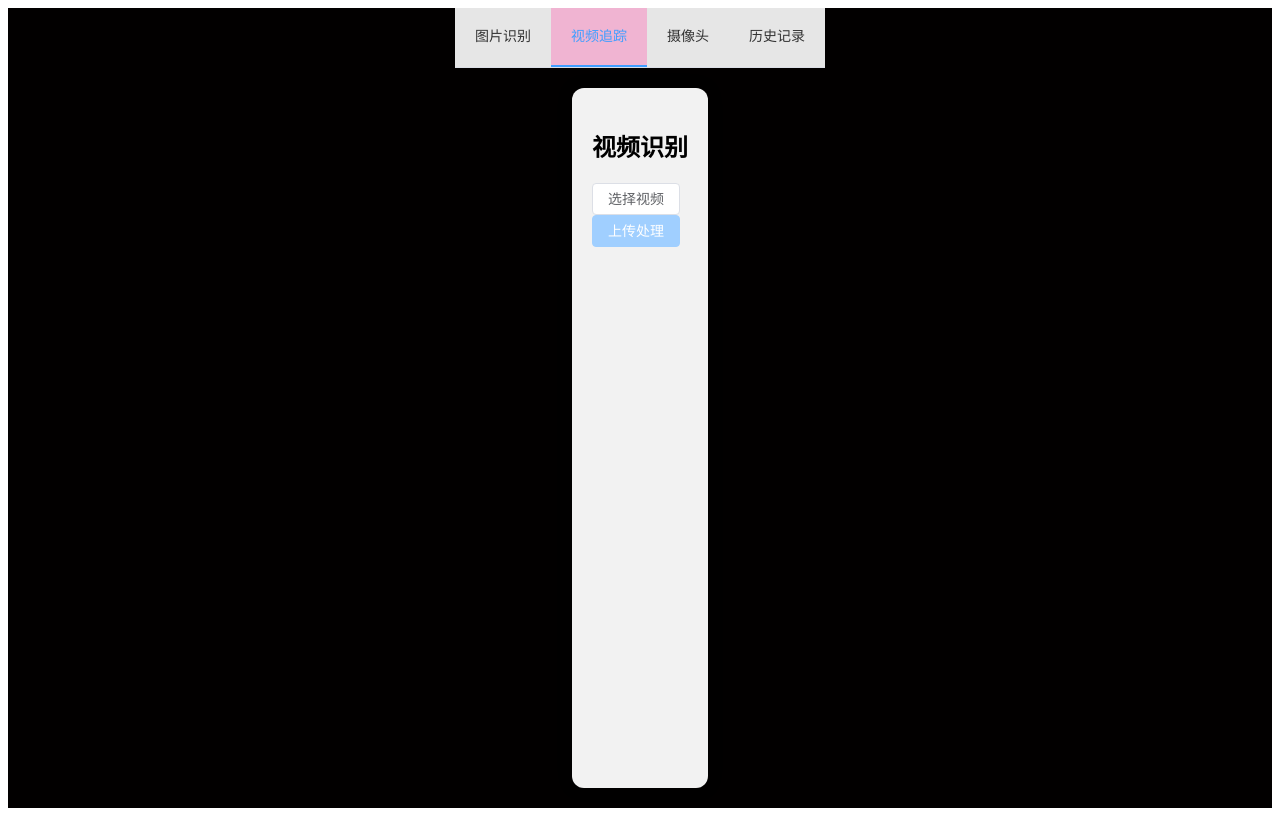
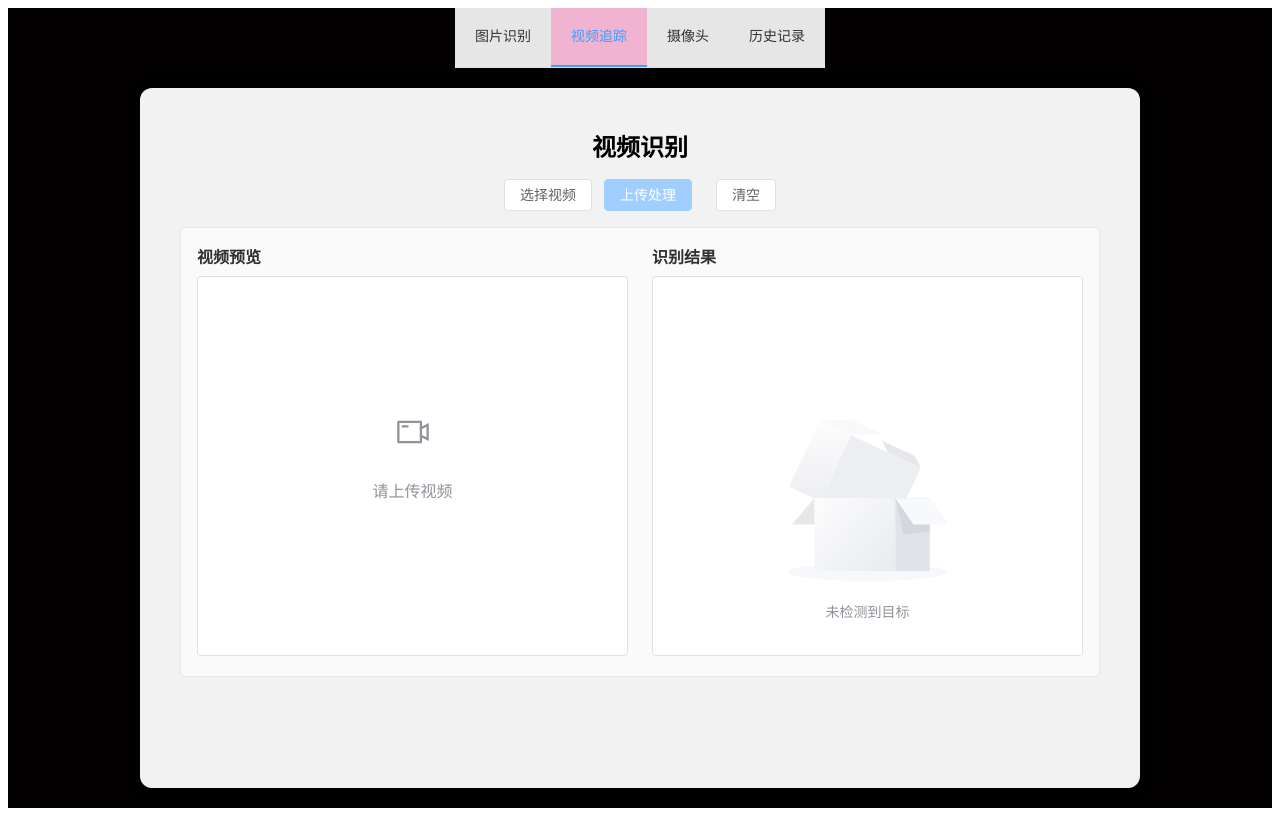
Before and after one commit to winkey11111/program-two, a Vue app in the folder front/: page /video in a window 1280 px wide. Built offline with nearby package versions, Linux system fonts and the light colour scheme; no server answers.

Commit message:
郑敬存 更新各页面样式

```diff
--- a/front/src/App.vue
+++ b/front/src/App.vue
@@ -1,6 +1,5 @@
 <template>
   <el-container class="app-container">
-    <!-- 导航栏 -->
     <el-header class="app-header">
       <el-menu
         :default-active="$route.path"
@@ -16,7 +15,6 @@
       </el-menu>
     </el-header>
 
-    <!-- 主内容区域 -->
     <el-main class="app-main">
       <router-view />
     </el-main>
@@ -28,6 +26,7 @@
 </script>
 
 <style scoped>
+
 .app-header {
   display: flex;
   justify-content: center;
@@ -92,7 +91,8 @@
   box-shadow: 0 0 15px rgba(0, 0, 0, 0.2);
   border-radius: 12px;
   margin: 20px auto;
-  max-width: 900px;
+  max-width: min(1000px, 95vw);
+  width: 100%;
 }
 
 /* 导航栏 */
--- a/front/src/views/CameraDetect.vue
+++ b/front/src/views/CameraDetect.vue
@@ -1,60 +1,63 @@
 <template>
-  <div>
-    <h2>摄像头识别</h2>
+  <div class="camera-page">
+    <h2 class="page-title">摄像头识别</h2>
 
-    <div>
-      <video ref="localVideo" autoplay playsinline style="width:600px;height:auto;border:1px solid #ccc"></video>
+    <!-- 视频区域 -->
+    <div class="video-container">
+      <video
+        ref="localVideo"
+        autoplay
+        playsinline
+        class="camera-video"
+      ></video>
     </div>
 
-    <div style="margin-top:8px">
+    <!-- 按钮区域：居中并排 -->
+    <div class="button-group">
       <el-button type="primary" @click="startCamera" :disabled="streaming">打开摄像头</el-button>
       <el-button @click="stopCamera" :disabled="!streaming">关闭摄像头</el-button>
       <el-button type="success" @click="captureFrame" :disabled="!streaming">抓拍并识别</el-button>
-      <el-button type="warning" @click="startRecording" :disabled="!streaming || recording">开始录制片段</el-button>
-      <el-button type="danger" @click="stopRecording" :disabled="!recording">停止并上传片段</el-button>
     </div>
 
-    <div v-if="lastResult" style="margin-top:12px">
+    <!-- 识别结果 -->
+    <div v-if="lastResult" class="result-section">
       <h3>最后一次抓拍识别</h3>
-      <img :src="lastResultUrl" style="max-width:90%"/>
-      <pre>{{ lastResult.objects }}</pre>
+      <img :src="lastResultUrl" class="result-image" />
+      <pre class="result-json">{{ JSON.stringify(lastResult.objects, null, 2) }}</pre>
     </div>
   </div>
 </template>
 
 <script setup>
 import { ref } from 'vue'
-import { postCameraFrame, saveCameraClip } from '../api'
+import { postCameraFrame } from '../api'
 
 const localVideo = ref(null)
 const streamRef = ref(null)
 const streaming = ref(false)
 const lastResult = ref(null)
 const lastResultUrl = ref("")
-let mediaRecorder = null
-let recordedBlobs = []
-const recording = ref(false)
 
-async function startCamera(){
-  try{
+async function startCamera() {
+  try {
     const stream = await navigator.mediaDevices.getUserMedia({ video: true, audio: false })
     streamRef.value = stream
     localVideo.value.srcObject = stream
     streaming.value = true
-  }catch(e){
+  } catch (e) {
     alert("无法打开摄像头: " + e.message)
   }
 }
 
-function stopCamera(){
-  if(streamRef.value){
+function stopCamera() {
+  if (streamRef.value) {
     streamRef.value.getTracks().forEach(t => t.stop())
     streamRef.value = null
     streaming.value = false
   }
 }
 
-function captureFrame(){
+function captureFrame() {
   const video = localVideo.value
   const canvas = document.createElement("canvas")
   canvas.width = video.videoWidth || 640
@@ -67,28 +70,73 @@ function captureFrame(){
     lastResultUrl.value = `http://localhost:8000${res.result_url}`
   }, "image/jpeg", 0.9)
 }
+</script>
 
-function startRecording(){
-  recordedBlobs = []
-  const options = { mimeType: 'video/webm;codecs=vp9' }
-  try{
-    mediaRecorder = new MediaRecorder(streamRef.value, options)
-  }catch(e){
-    mediaRecorder = new MediaRecorder(streamRef.value)
-  }
-  mediaRecorder.ondataavailable = (e) => {
-    if(e.data && e.data.size>0) recordedBlobs.push(e.data)
-  }
-  mediaRecorder.start()
-  recording.value = true
+<style scoped>
+.camera-page {
+  max-width: 800px;
+  margin: 0 auto;
+  padding: 0 16px 16px;
+  width: 100%;
+  box-sizing: border-box;
 }
 
-async function stopRecording(){
-  mediaRecorder.stop()
-  recording.value = false
-  const blob = new Blob(recordedBlobs, { type: 'video/webm' })
-  // upload to backend camera/save
-  const res = await saveCameraClip(blob)
-  alert("已上传片段，ID: " + res.id)
+.page-title {
+  text-align: center;
+  margin-bottom: 24px;
+  color: #333;
 }
-</script>
+
+/* 视频容器：确保视频居中且响应式 */
+.video-container {
+  display: flex;
+  justify-content: center;
+  margin-bottom: 20px;
+}
+
+.camera-video {
+  width: 100%;
+  max-width: 600px; /* 不超过 600px */
+  height: auto;
+  border: 1px solid #ccc;
+  border-radius: 8px;
+  display: block;
+}
+
+/* 按钮组：水平居中 */
+.button-group {
+  display: flex;
+  justify-content: center;
+  gap: 12px;
+  flex-wrap: wrap; /* 小屏自动换行 */
+  margin-bottom: 24px;
+}
+
+.button-group .el-button {
+  min-width: 100px;
+}
+
+/* 结果区域 */
+.result-section {
+  text-align: center;
+}
+
+.result-image {
+  max-width: 90%;
+  height: auto;
+  border-radius: 6px;
+  margin: 12px 0;
+  display: block;
+}
+
+.result-json {
+  max-width: 90%;
+  margin: 16px auto 0;
+  padding: 12px;
+  background: #f8f9fa;
+  border-radius: 6px;
+  text-align: left;
+  font-size: 14px;
+  overflow-x: auto;
+}
+</style>
--- a/front/src/views/DetectRecords.vue
+++ b/front/src/views/DetectRecords.vue
@@ -77,7 +77,6 @@ async function handleDeleteRecord(id) {
   }
 }
 
-// 👇 修改：使用 router 跳转
 function viewResult(id) {
   router.push(`/records/${id}/result`)
 }
--- a/front/src/views/RecordPreview.vue
+++ b/front/src/views/RecordPreview.vue
@@ -1,7 +1,5 @@
-<!-- RecordPreview.vue -->
 <template>
   <div class="preview-container">
-    <h2>{{ which === 'result' ? '识别结果' : '原始图像' }}</h2>
     <el-button @click="$router.back()">返回</el-button>
     <div style="margin-top: 12px;">
       <img :src="imageUrl" alt="预览" style="max-width: 100%; border: 1px solid #ddd;" />
--- a/front/src/views/VideoDetect.vue
+++ b/front/src/views/VideoDetect.vue
@@ -1,62 +1,98 @@
 <template>
-  <div>
-    <h2>视频识别</h2>
+  <div class="video-detect-container">
+    <!-- 标题 -->
+    <div style="display: flex; justify-content: center; margin-bottom: 16px;">
+      <h2 style="margin: 0;">视频识别</h2>
+    </div>
+
+    <!-- 控制按钮 -->
+    <div class="upload-actions">
       <el-upload :before-upload="beforeUpload" :show-file-list="false">
         <el-button>选择视频</el-button>
       </el-upload>
       <el-button type="primary" :disabled="!file" @click="upload">上传处理</el-button>
+      <el-button @click="clearResult" class="ml-8">清空</el-button>
+    </div>
 
-    <div v-if="result">
-      <h3>处理状态：{{ result.status }}</h3>
+    <!-- 主内容区：始终显示双栏 -->
+    <div class="outer-frame">
+      <div v-if="result && result.status !== 'completed'" class="processing-banner">
+        视频正在后台处理中，请稍后刷新或查看<a href="/#/records">历史记录</a>。
+      </div>
 
-      <!-- 处理完成才显示视频和列表 -->
-      <div v-if="result.status === 'completed'">
+      <div class="result-layout">
+        <!-- 视频预览区 -->
+        <div class="preview-section">
+          <h3>视频预览</h3>
+          <div class="inner-frame" style="position: relative; overflow: hidden;">
             <video
+              v-if="result?.status === 'completed'"
               ref="videoRef"
               :src="resultUrl"
               controls
-          style="max-width: 90%; margin-top: 12px;"
+              class="preview-video"
               @timeupdate="onTimeUpdate"
             ></video>
+            <canvas
+              v-if="result?.status === 'completed'"
+              ref="overlayCanvasRef"
+              class="overlay-canvas"
+            ></canvas>
 
-        <!-- 当前帧检测结果 -->
-        <div v-if="currentFrameObjects !== null" style="margin-top: 20px;">
-          <h3>当前帧检测目标（第 {{ currentFrameIndex }} 帧）</h3>
-          <el-table :data="currentFrameObjects" style="width:100%">
-            <el-table-column prop="class" label="类别" />
+            <!-- 占位提示 -->
+            <div v-if="!result || result.status !== 'completed'" class="empty-placeholder">
+              <el-icon class="empty-icon"><VideoCamera /></el-icon>
+              <p>{{ file ? '视频处理中…' : '请上传视频' }}</p>
+            </div>
+          </div>
+        </div>
+
+        <!-- 检测结果表格 -->
+        <div class="detection-section">
+          <h3>识别结果{{ currentFrameIndex >= 0 ? `（第 ${currentFrameIndex} 帧）` : '' }}</h3>
+          <div class="inner-frame">
+            <div v-if="result?.status === 'completed' && currentFrameObjects?.length">
+              <el-table
+                :data="currentFrameObjects"
+                style="width: 100%"
+                table-layout="fixed"
+                height="340"
+              >
+                <el-table-column prop="class" label="类别" width="100" />
                 <el-table-column label="置信度" width="100">
                   <template #default="{ row }">
                     {{ (row.conf * 100).toFixed(1) }}%
                   </template>
                 </el-table-column>
-            <el-table-column label="边界框 (x1,y1,x2,y2)" width="180">
+                <el-table-column label="边界框" width="260" show-overflow-tooltip>
                   <template #default="{ row }">
                     {{ row.bbox?.map(v => Math.round(v)).join(', ') }}
                   </template>
                 </el-table-column>
               </el-table>
             </div>
-
-        <el-empty v-else style="margin-top: 32px;" description="当前帧无检测目标" />
+            <el-empty
+              v-else
+              description="未检测到目标"
+              style="margin-top: 80px;"
+            />
           </div>
-
-      <p v-else>
-        视频正在后台处理中，请稍后刷新或查看<a href="/#/records">历史记录</a>。
-      </p>
+        </div>
+      </div>
     </div>
   </div>
 </template>
 
 <script setup>
-import { ref, watch } from 'vue'
+import { ref } from 'vue'
 import { uploadVideo } from '../api'
+import { VideoCamera } from '@element-plus/icons-vue'
 
 const file = ref(null)
 const result = ref(null)
-const resultUrl = ref("")
+const resultUrl = ref('')
 const videoRef = ref(null)
-
-// 新增：用于存储每帧数据和当前显示内容
+const overlayCanvasRef = ref(null)
 const currentFrameObjects = ref(null)
 const currentFrameIndex = ref(-1)
 
@@ -64,38 +100,143 @@ function beforeUpload(fileRaw) {
   file.value = fileRaw
   result.value = null
   currentFrameObjects.value = null
+  currentFrameIndex.value = -1
   return false
 }
 
 async function upload() {
+  if (!file.value) return
+  try {
     const res = await uploadVideo(file.value)
     result.value = res
     resultUrl.value = `http://localhost:8000${res.result_url}`
-
-  // 假设后端在 completed 时返回 frames 字段
-  if (res.status === 'completed' && res.frames) {
-    // 将 frames 转为 map 或保持数组，这里假设按 frame_index 顺序排列
-    // 如果不是，可构建 index -> objects 映射
+  } catch (error) {
+    console.error('上传失败:', error)
   }
 }
 
-// 视频播放时触发
-function onTimeUpdate() {
-  if (!videoRef.value || !result.value?.frames) return
-
-  const currentTime = videoRef.value.currentTime // 秒
-  const fps = result.value.fps || 30 // 假设后端返回了 fps，否则默认 30
-  const frameIndex = Math.floor(currentTime * fps)
-
-  // 防止越界
-  if (frameIndex < 0 || frameIndex >= result.value.frames.length) {
+function clearResult() {
+  file.value = null
+  result.value = null
   currentFrameObjects.value = null
   currentFrameIndex.value = -1
-    return
 }
 
-  const frameData = result.value.frames[frameIndex]
-  currentFrameObjects.value = frameData.objects || []
-  currentFrameIndex.value = frameIndex
+function onTimeUpdate() {
+  // TODO: 后续根据视频时间戳匹配帧数据
+  // 示例：假设后端返回 frames: [{ index, time, objects }, ...]
+  // const currentTime = videoRef.value?.currentTime || 0
+  // const frame = findClosestFrame(result.value.frames, currentTime)
+  // currentFrameIndex.value = frame?.index || -1
+  // currentFrameObjects.value = frame?.objects || []
 }
 </script>
+
+<style scoped>
+.video-detect-container {
+  padding: 20px;
+}
+
+.upload-actions {
+  display: flex;
+  justify-content: center;
+  align-items: center;
+  gap: 12px;
+  margin-bottom: 16px;
+}
+
+.ml-8 {
+  margin-left: 8px;
+}
+
+.processing-banner {
+  background-color: #fffbe6;
+  border: 1px solid #ffe58f;
+  border-radius: 4px;
+  padding: 8px 12px;
+  margin-bottom: 16px;
+  color: #faad14;
+  font-size: 14px;
+}
+
+.processing-banner a {
+  color: #409eff;
+  text-decoration: none;
+}
+
+/* 复用图片识别的样式结构 */
+.outer-frame {
+  width: 100%;
+  min-height: 450px;
+  border: 1px solid #e4e7ed;
+  border-radius: 6px;
+  padding: 16px;
+  box-sizing: border-box;
+  background-color: #fafafa;
+}
+
+.result-layout {
+  display: flex;
+  gap: 24px;
+  flex-wrap: wrap;
+  width: 100%;
+  box-sizing: border-box;
+}
+
+.preview-section,
+.detection-section {
+  flex: 1;
+  min-width: 300px;
+  max-width: 50%;
+}
+
+h3 {
+  margin: 0 0 8px 0;
+  font-size: 16px;
+  color: #303133;
+}
+
+.inner-frame {
+  width: 100%;
+  height: 380px;
+  border: 1px solid #dcdfe6;
+  border-radius: 4px;
+  box-sizing: border-box;
+  background-color: #fff;
+  position: relative;
+  overflow: hidden;
+}
+
+.preview-video,
+.overlay-canvas {
+  position: absolute;
+  top: 0;
+  left: 0;
+  width: 100%;
+  height: 100%;
+  object-fit: contain;
+}
+
+.empty-placeholder {
+  display: flex;
+  flex-direction: column;
+  justify-content: center;
+  align-items: center;
+  height: 100%;
+  color: #909399;
+}
+
+.empty-icon {
+  font-size: 36px;
+  margin-bottom: 12px;
+}
+
+.detection-section .inner-frame {
+  overflow-y: auto;
+  padding: 10px;
+}
+
+:deep(.el-empty) {
+  margin: 60px 0;
+}
+</style>
```
Lines whose indentation alone changed are shown as unchanged.
